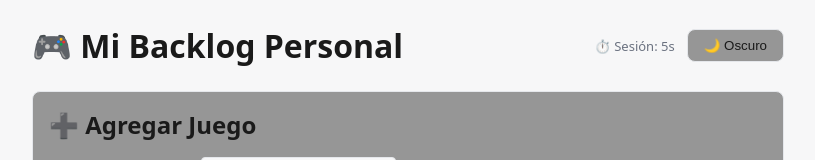
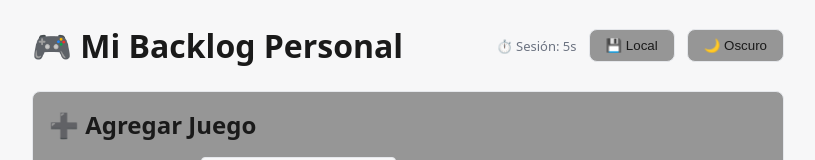
Before and after one commit to Guate27/Proyecto-Final-Sistemas-y-Tecnolog-as-Web-, a React app in the folder frontend/: page / in a window 1280 px wide. Shown: the top 160 px of the page, without its empty margins (232-1047 px from the left). Built offline with nearby package versions, Linux system fonts and the light colour scheme; no server answers; the HTML template or start-up script is replaced by a standard one.

Commit message:
toggle de modo API vs localStorage en encabezado y scroll automático al último juego agregado

```diff
--- a/frontend/src/App.jsx
+++ b/frontend/src/App.jsx
@@ -1,4 +1,3 @@
-// frontend/src/App.jsx
 import { useState, useEffect, useRef, useCallback } from 'react'
 import { useStorage } from './context/StorageProvider'
 import { useTema } from './context/ThemeContext'
@@ -6,7 +5,7 @@ import FormularioJuego from './components/FormularioJuego'
 import ListaJuegos from './components/ListaJuegos'
 
 function App() {
-  const { obtenerItems, guardarItem, eliminarItem, cargando, error } = useStorage()
+  const { obtenerItems, guardarItem, eliminarItem, cargando, error, modo, setModo } = useStorage()
   const { tema, toggleTema } = useTema()
   const [juegos, setJuegos] = useState([])
   const [tiempoSesion, setTiempoSesion] = useState(0)
@@ -17,14 +16,17 @@ function App() {
   // useRef uso 2: guardar el ID del intervalo sin provocar re-renders
   const intervaloRef = useRef(null)
 
-  // Carga los juegos al montar el componente
+  // useRef uso 3: referencia al último juego agregado para scroll automático
+  const ultimoJuegoRef = useRef(null)
+
+  // Carga los juegos al montar el componente y cuando cambia el modo
   useEffect(() => {
     async function cargarJuegos() {
       const data = await obtenerItems()
       setJuegos(data)
     }
     cargarJuegos()
-  }, [obtenerItems])
+  }, [obtenerItems, modo])
 
   // Inicia un contador de tiempo de sesión al montar el componente
   useEffect(() => {
@@ -42,6 +44,10 @@ function App() {
     setJuegos(data)
     // Enfoca el input después de agregar
     inputRef.current?.focus()
+    // Scroll automático al último juego agregado
+    setTimeout(() => {
+      ultimoJuegoRef.current?.scrollIntoView({ behavior: 'smooth' })
+    }, 100)
   }, [guardarItem, obtenerItems])
 
   // Archiva un juego (activo = false)
@@ -82,16 +88,38 @@ function App() {
   return (
     <div style={{ maxWidth: '800px', margin: '0 auto', padding: '24px' }}>
 
-      {/* Encabezado con botón de tema y contador de sesión */}
+      {/* Encabezado con botones de modo, tema y contador de sesión */}
       <div style={{ display: 'flex', justifyContent: 'space-between', alignItems: 'center', marginBottom: '24px' }}>
         <h1 style={{ margin: 0 }}>🎮 Mi Backlog Personal</h1>
         <div style={{ display: 'flex', alignItems: 'center', gap: '12px' }}>
           <span style={{ fontSize: '13px', color: 'var(--color-texto-secundario)' }}>
             ⏱️ Sesión: {tiempoSesion}s
           </span>
+          {/* Toggle modo API vs localStorage */}
+          <button
+            onClick={() => setModo(modo === 'local' ? 'api' : 'local')}
+            style={{
+              padding: '8px 16px',
+              borderRadius: '8px',
+              border: '1px solid var(--color-borde)',
+              background: modo === 'api' ? 'var(--color-acento)' : 'var(--color-superficie)',
+              color: modo === 'api' ? 'white' : 'var(--color-texto)',
+              cursor: 'pointer'
+            }}
+          >
+            {modo === 'api' ? '🌐 API' : '💾 Local'}
+          </button>
+          {/* Toggle tema claro/oscuro */}
           <button
             onClick={toggleTema}
-            style={{ padding: '8px 16px', borderRadius: '8px', border: '1px solid var(--color-borde)', background: 'var(--color-superficie)', color: 'var(--color-texto)', cursor: 'pointer' }}
+            style={{
+              padding: '8px 16px',
+              borderRadius: '8px',
+              border: '1px solid var(--color-borde)',
+              background: 'var(--color-superficie)',
+              color: 'var(--color-texto)',
+              cursor: 'pointer'
+            }}
           >
             {tema === 'claro' ? '🌙 Oscuro' : '☀️ Claro'}
           </button>
@@ -114,6 +142,7 @@ function App() {
         juegos={juegosActivos}
         onEliminar={eliminarJuego}
         onCambiarEstado={cambiarEstado}
+        ultimoJuegoRef={ultimoJuegoRef}
       />
 
     </div>
```
